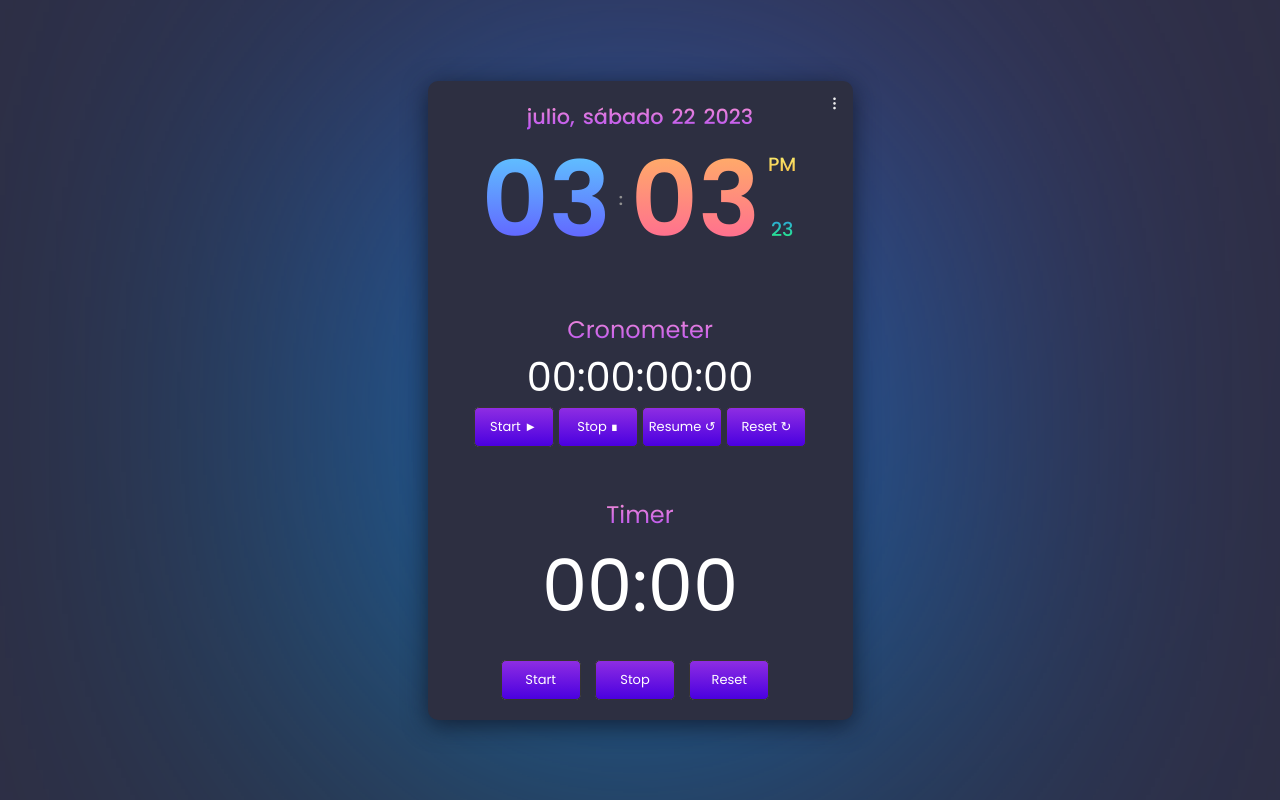
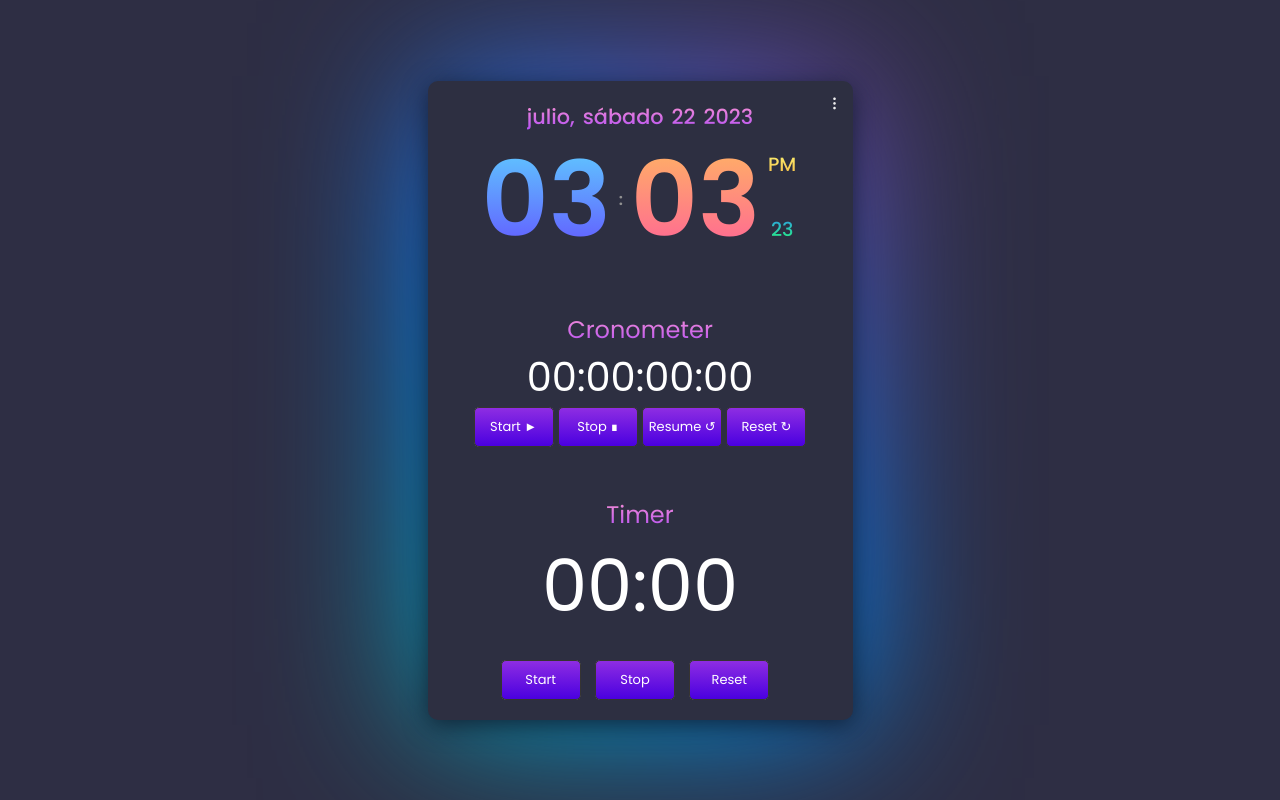
Before and after one commit to S4RMI618/Digital_Clock, a plain HTML site: page Clock.html in a window 1280 px wide. Drawn offline with nearby package versions, Linux system fonts and the light colour scheme.

Commit message:
Digital clock complete

```diff
--- a/css/Clock.css
+++ b/css/Clock.css
@@ -39,7 +39,7 @@ body{
     left: -5px;
     right: -5px;
     z-index: -1;
-    filter: blur(200px);
+    filter: blur(80px);
     animation: glowing 8s ease infinite;
 }
 
```
